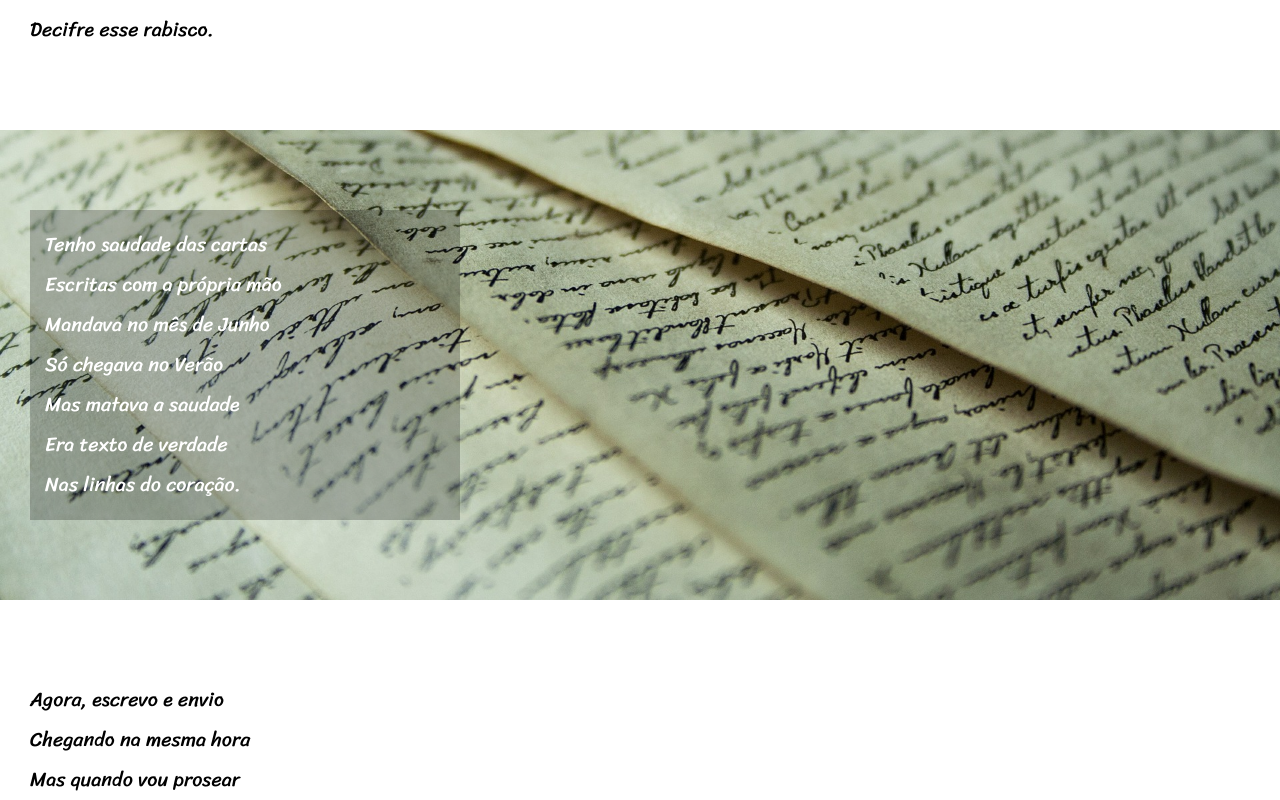
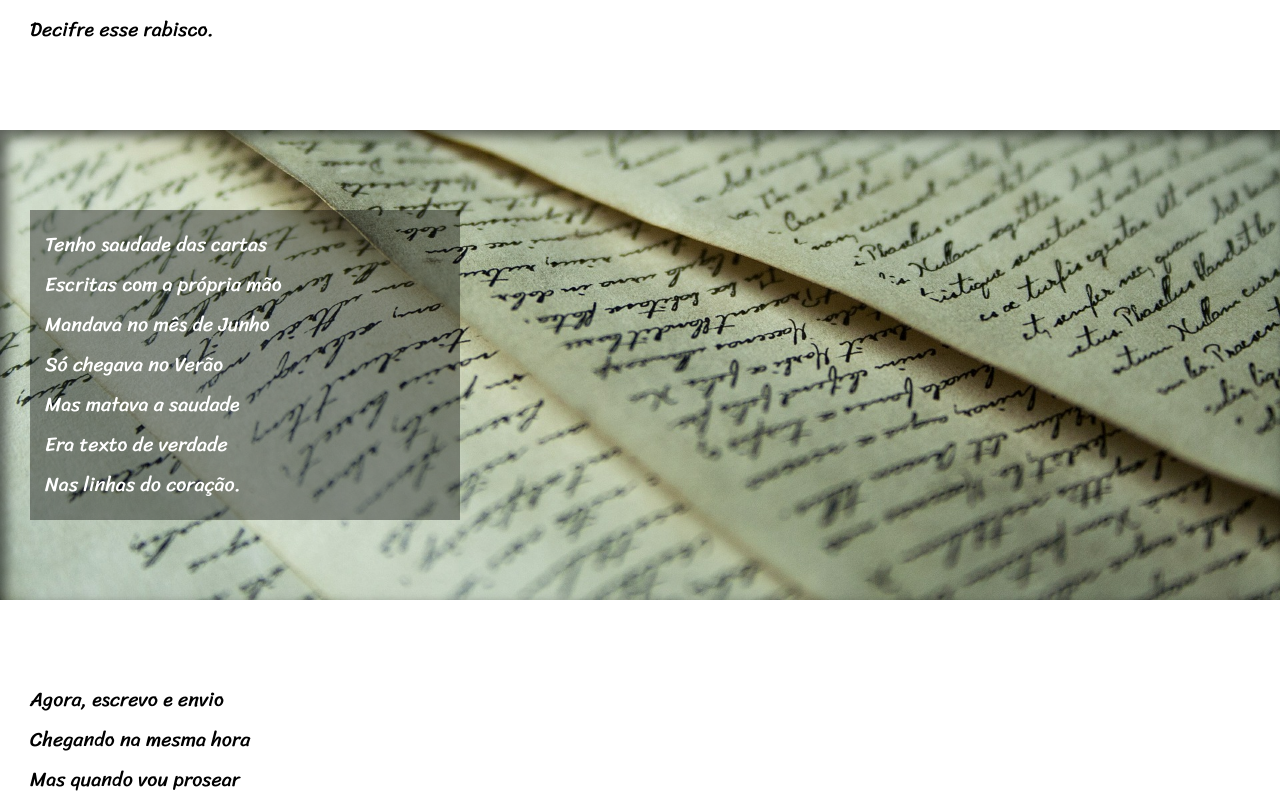
Before and after one commit to victoria-macedo/html-css, a plain HTML site: page desafios/d-010/index.html in a window 1280 px wide. Shown: the part 1680-2480 px from the top of the page. Drawn offline with Linux system fonts and the light colour scheme.

Commit message:
finalizando projeto

```diff
--- a/desafios/d-010/style.css
+++ b/desafios/d-010/style.css
@@ -73,12 +73,15 @@ section.normal {
 section.imagem {
     background-position: bottom;
     background-size: cover;
+    background-attachment: fixed;
+
+    box-shadow: inset 6px 6px 13px 0px rgba(0, 0, 0, 0.568);
 
     color: white;
 }
 
 section.imagem > p {
-    background-color: rgba(0, 0, 0, 0.233);
+    background-color: rgba(0, 0, 0, 0.39);
     width: 400px;
     padding: 15px 15px 15px 15px;
 
```
